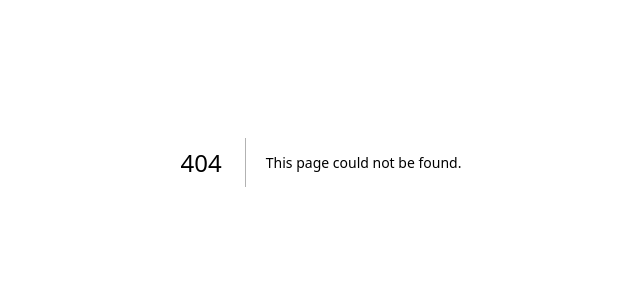
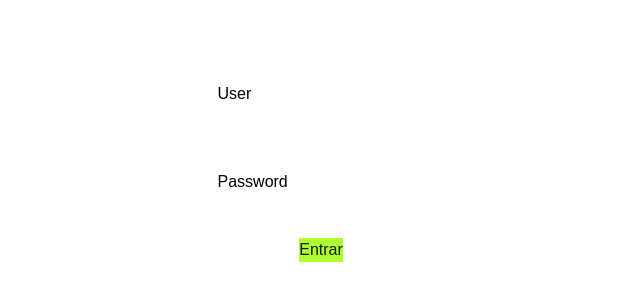
Before and after one commit to mozart953/Corpus-Native-Languages, a Next.js app in the folder corpus-native-languages/: page /login in a window 1280 px wide. Before the commit this address had no page. Shown: the part 238-538 px from the top of the page, without its empty margins (319-959 px from the left). Built offline with nearby package versions, Linux system fonts and the light colour scheme.

Commit message:
feat: adding login

```diff
--- /dev/null
+++ b/corpus-native-languages/app/login/page.jsx
@@ -0,0 +1,13 @@
+"use client"
+import LoginComponent from "@/components/Login/Login.jsx";
+
+function LoginPage(){
+    return(
+        <>
+            <LoginComponent />
+        </>
+    );
+
+}
+
+export default LoginPage;
--- /dev/null
+++ b/corpus-native-languages/components/Login/Login.css
@@ -0,0 +1,36 @@
+body{
+    display: flex;
+    justify-content: center;
+    align-items: center;
+    margin: 0;
+    height: 100vh;
+}
+
+
+.mainCard{
+    display: flex;
+    justify-content: center;
+    align-items: center;
+    background-color: white;
+    width: 300px;
+    height: 300px;
+    border-radius: 2px;
+}
+
+.loginForm{
+    display: flex;
+    flex-direction: column;
+    justify-content: center;
+    align-items: center;
+}
+
+.user, .password{
+    display: flex;
+    flex-direction: column;
+    margin: 20px;
+    color:black;
+}
+
+#enter{
+    background-color: greenyellow;
+}
--- /dev/null
+++ b/corpus-native-languages/components/Login/Login.jsx
@@ -0,0 +1,34 @@
+import { useEffect } from "react";
+import "./Login.css";
+
+
+function LoginComponent(){
+
+    useEffect(()=>{
+        console.log("Hello world")
+    },[])
+
+    return(
+        <>
+            <div className="mainCard">
+                <form action="" className="loginForm">
+                    <div className="user">
+                        <label htmlFor="user">User</label>
+                        <input type="text" name="user" id="user"/>
+                    </div>
+                    <div className="password">
+                        <label htmlFor="pass">Password</label>
+                        <input type="password"  name="pass" id="pass"/>
+                    </div>
+                    <div>
+                        <button type="submit" id="enter"> Entrar</button>
+                    </div>
+                </form>
+            </div>
+        </>
+    );
+
+}
+
+
+export default LoginComponent;
```
